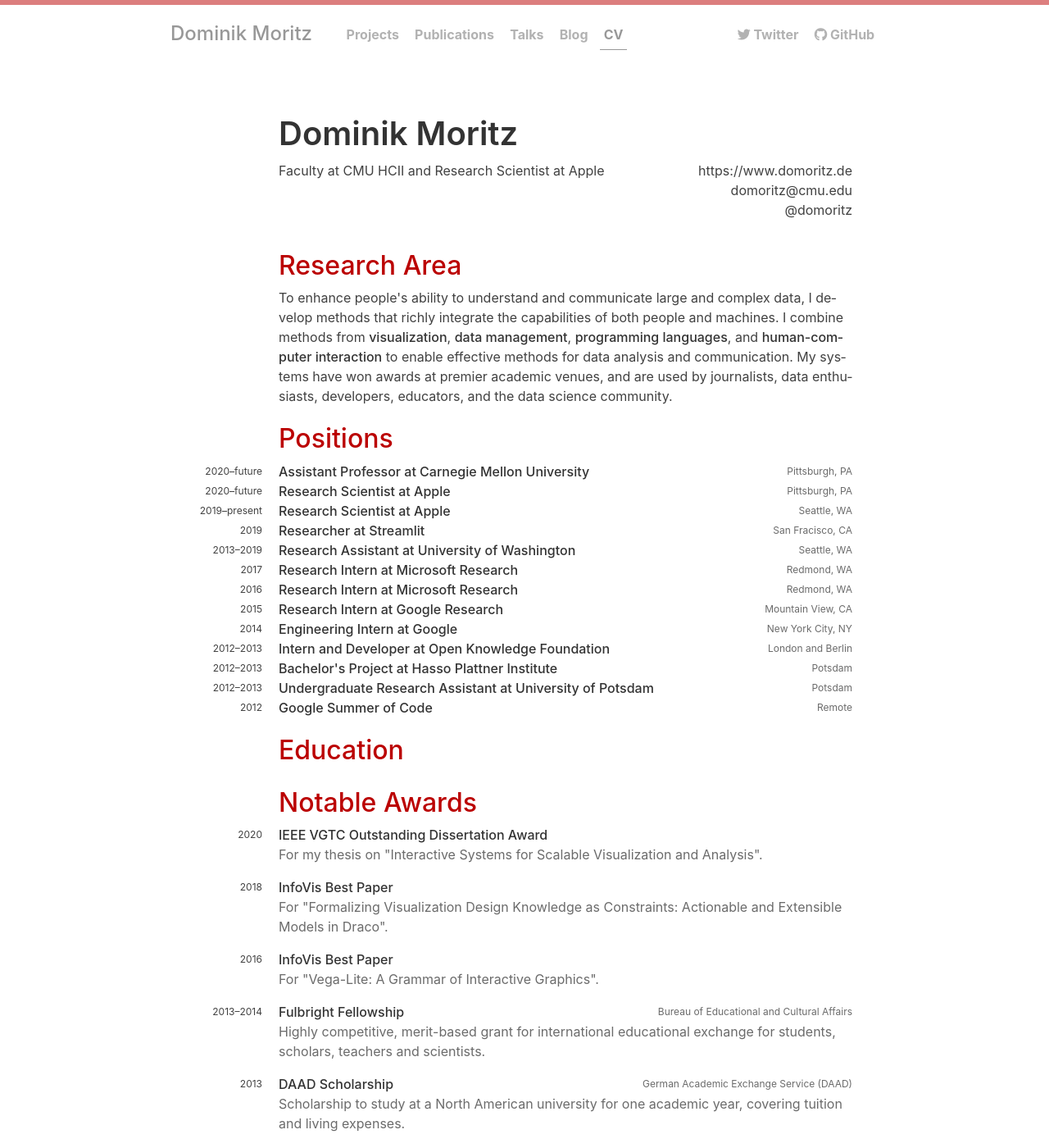
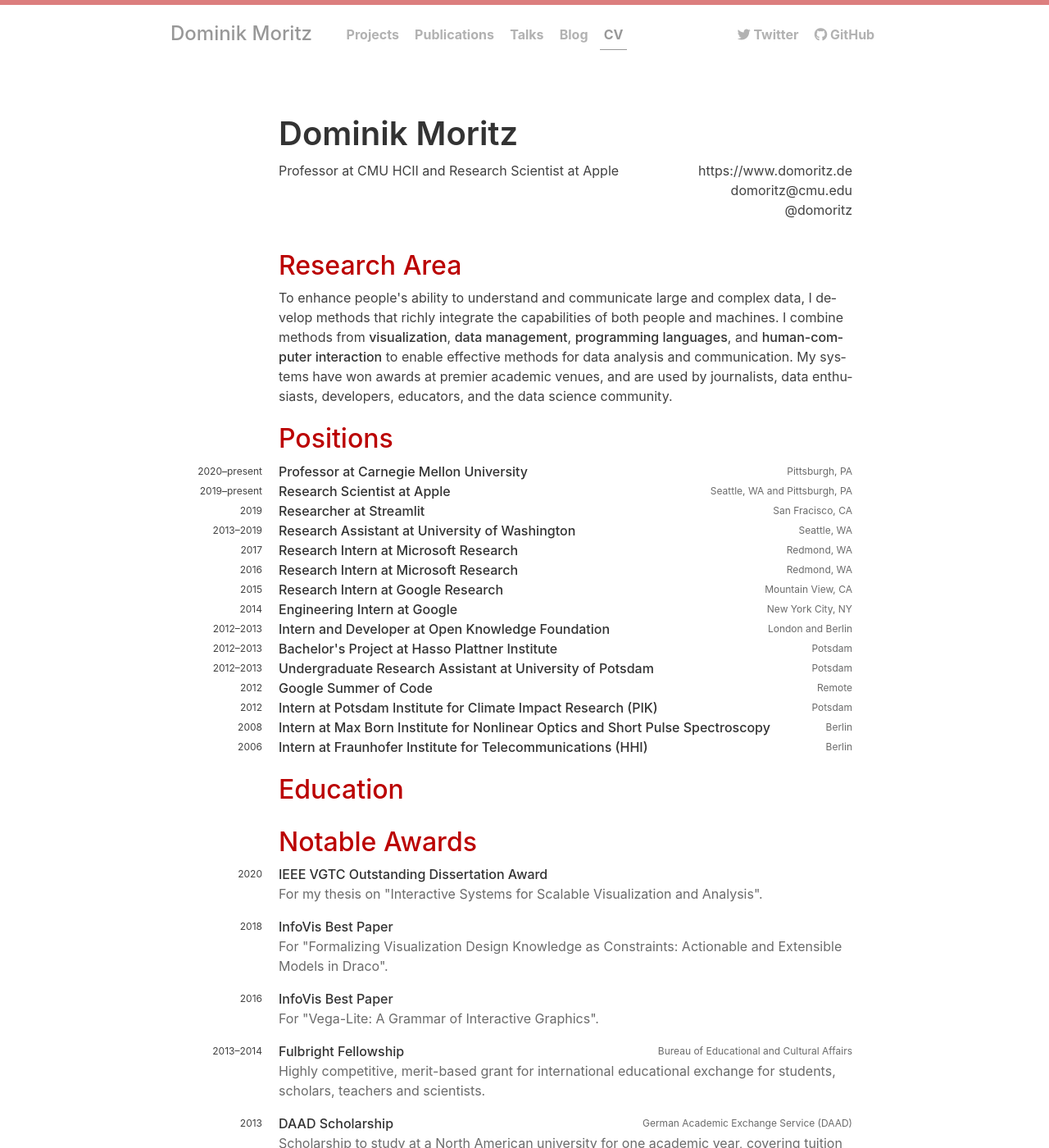
Before and after one commit to domoritz/domoritz.github.io, a Jekyll site: the page built from cv.html, in a window 1280 px wide and 1400 px high. Shown: the whole window at 82% size. Built offline with Jekyll 4.4.1, drawn with Linux system fonts in a browser that asks for light colours; nearby versions of some CDN libraries; some of the changed text lies outside the part shown.

Commit message:
update cv and support ruby 3

```diff
--- a/Gemfile
+++ b/Gemfile
@@ -1,2 +1,4 @@
 source 'https://rubygems.org'
 gem 'github-pages', group: :jekyll_plugins
+
+gem "webrick", "~> 1.7"
--- a/_data/positions.yml
+++ b/_data/positions.yml
@@ -1,18 +1,12 @@
-- title: Assistant Professor
-  years: 2020-future
+- title: Professor
+  years: 2020-present
   company: Carnegie Mellon University
   location: Pittsburgh, PA
-  description: In the Fall of 2020, I will start as an assistant professor in the Human-Computer-Interaction Institute.
-- title: Research Scientist
-  years: 2020-future
-  company: Apple
-  location: Pittsburgh, PA
-  skills:
-    - Machine Learning
+  description: In the Fall of 2020, I will start as a professor in the Human-Computer-Interaction Institute.
 - title: Research Scientist
   years: 2019-present
   company: Apple
-  location: Seattle, WA
+  location: Seattle, WA and Pittsburgh, PA
   skills:
     - Machine Learning
 - title: Researcher
@@ -143,3 +137,20 @@
   skills:
     - Open source development
     - JavaScript
+- title: Intern
+  years: 2012
+  company: Potsdam Institute for Climate Impact Research (PIK)
+  location: Potsdam
+  description: Developed a search engine for scientific research on climate change.
+- title: Intern
+  company: Max Born Institute for Nonlinear Optics and Short Pulse Spectroscopy
+  years: 2008
+  location: Berlin
+  description: Conduct experiments with lasers.
+  mentors:
+    Michael Wörner
+- title: Intern
+  company: Fraunhofer Institute for Telecommunications (HHI)
+  location: Berlin
+  description: Conduct experiments in cleanroom.
+  years: 2006
--- a/cv.html
+++ b/cv.html
@@ -13,7 +13,7 @@ title: CV
 <div class="header-columns">
   <div>
     <p>
-      Faculty at CMU HCII and Research Scientist at Apple<br/>
+      Professor at CMU HCII and Research Scientist at Apple<br/>
     </p>
   </div>
   <div>
@@ -250,7 +250,7 @@ To enhance people's ability to understand and communicate large and complex data
   Reviewer for ACM CHI, IEEE VIS, TVCG, EuroVis, PacificVis, Computers & Graphics, HILDA, and DSIA.
   Program committee for <a href="http://hilda.io/2018/">HILDA 2018</a>, <a href="http://hilda.io/2019/">HILDA 2019</a>, and <a href="http://hilda.io/2020/">HILDA 2020</a> at SIGMOD.
   Organizer of <a href="https://www.interactive-analysis.org/year/2018/">DSIA 2018</a> and <a href="https://www.interactive-analysis.org/">DSIA 2019</a> at VIS.
-  Session chair at CHI 2019, VIS 2019. Program commitee at VIS 2020.
+  Session chair at CHI 2019, VIS 2019, and VIS 2020. Program commitee at VIS 2020.
   <br/>
   Member of the <a href="https://frictionlessdata.io/">Frictionless Data</a> working group that aims to submit a specification to the <a href="https://www.ietf.org/">IETF</a>.
 </p>
```
Also changed, not shown: _posts/2020-10-16-academic-websites.markdown (added, +13 -0 lines), Gemfile.lock.
